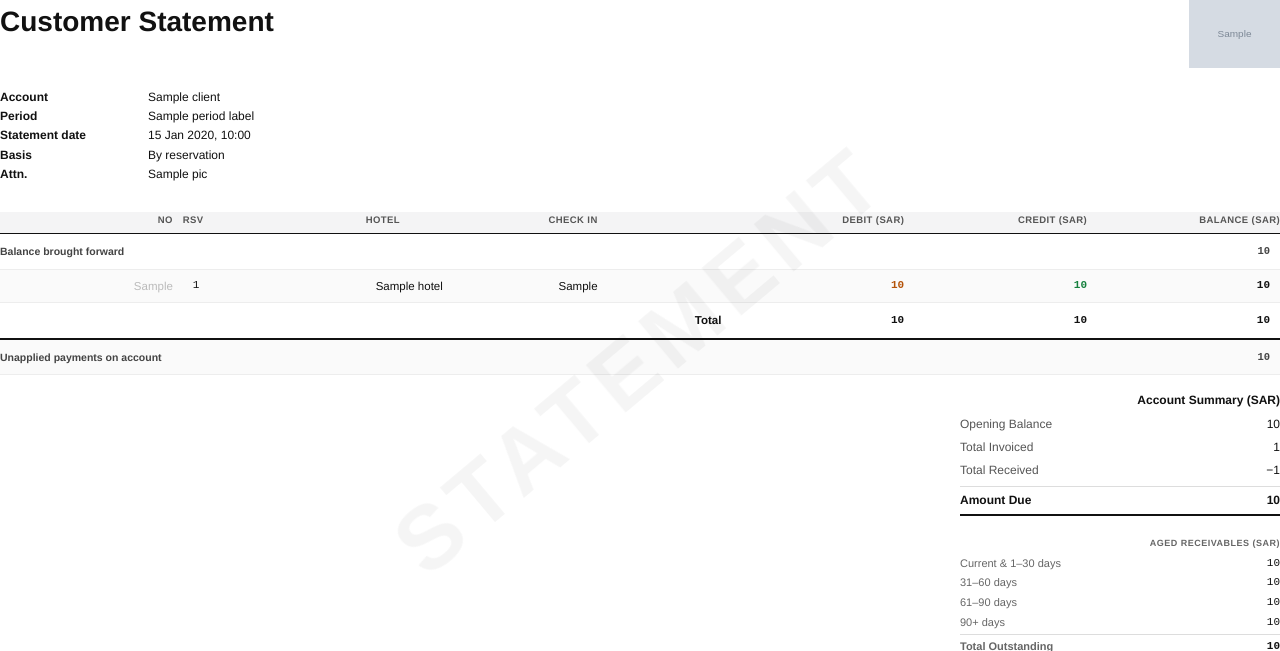
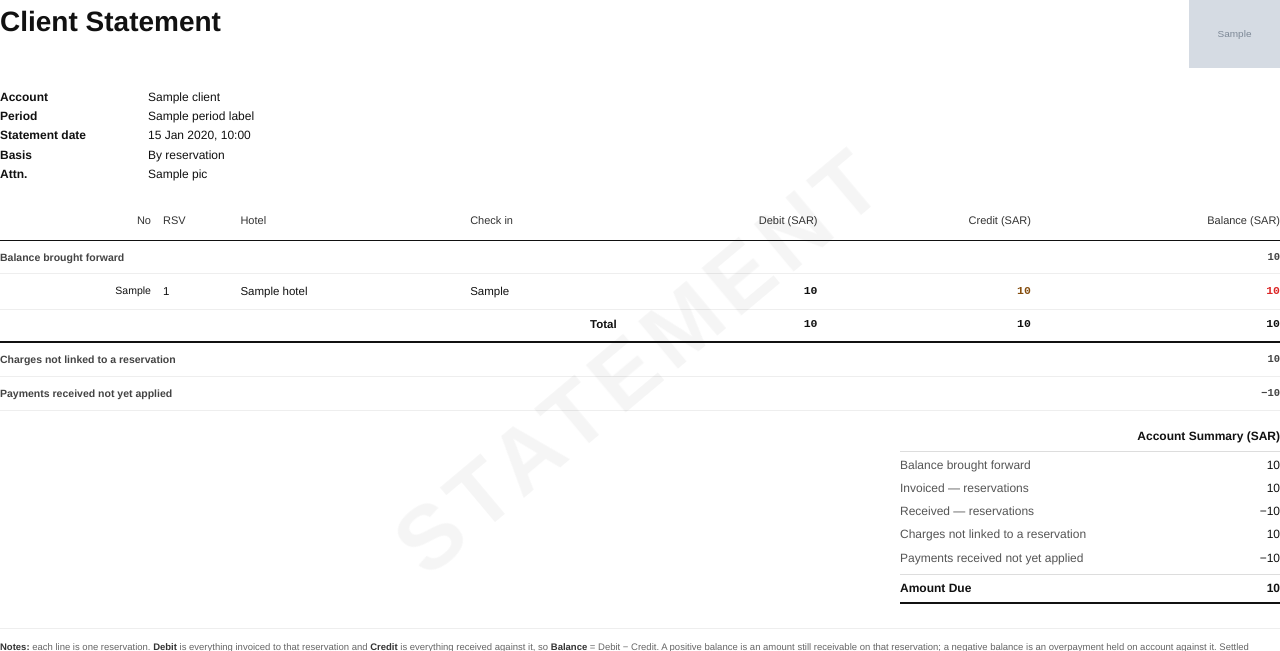
Before and after one commit to MoHakim-01121/HMS, a Django app: template hw/templates/hw/client/client_statement_byres_pdf.html in a window 1280 px wide. Shown: the top 651 px of the page. Run offline with Django 5.2, Linux system fonts and the light colour scheme; the template is opened without the code that fills it: most values are stand-ins (such as "Sample title", 1, 10 or a date in 2020); grey boxes marked "Sample" are stand-in pictures.

Commit message:
Fix client statement totals: drop reversed pairs, split unallocated
The per-reservation statement (and its PDFs) counted a reversed charge or
payment together with its reversal entry, so "Total Invoiced"/paid grew by
twice the amount on every cancellation. Reversal pairs now stay visible in
the ledger (history is never hidden) but are excluded from the rollup
buckets; their net is zero, so balances are unchanged.

Lines without a reservation are split by direction instead of being summed
silently: unallocated_credits (money in not tied to a reservation) and
unallocated_debits (service items, penalties, adjustments). `unallocated`
remains as their net for existing callers. The statement PDFs render the
two buckets separately.

```diff
--- a/hw/templates/hw/client/client_statement_byres_pdf.html
+++ b/hw/templates/hw/client/client_statement_byres_pdf.html
@@ -43,81 +43,63 @@
     .meta-row .mk { font-weight: 700; color: #111; min-width: 140px; }
     .meta-row .mv { color: #111; }
 
-    table {
-      width: 100%;
-      border-collapse: collapse;
-      table-layout: fixed;
-      font-size: 11.5px;
-    }
-    col.c-no      { width: 4%; }
-    col.c-rsv     { width: 15%; }
-    col.c-hotel   { width: 27%; }
-    col.c-date    { width: 12%; }
-    col.c-amt     { width: 14%; }
-
+    table { width: 100%; border-collapse: collapse; font-size: 11.5px; }
     thead th {
       text-align: left;
-      font-size: 9.5px;
-      font-weight: 700;
-      text-transform: uppercase;
-      letter-spacing: .4px;
-      color: #555;
-      padding: 0 10px 6px 0;
-      background: #f4f4f5;
-      border-bottom: 1.5px solid #111;
+      font-size: 11px;
+      font-weight: 400;
+      color: #333;
+      padding: 0 0 10px;
+      border-bottom: 1px solid #111;
       white-space: nowrap;
-      vertical-align: bottom;
     }
     thead th.r { text-align: right; }
-    thead th.c { text-align: center; }
-    thead th:last-child { padding-right: 0; }
-
-    tbody td {
-      padding: 7px 10px 7px 0;
-      vertical-align: middle;
-      color: #111;
-      border-bottom: 1px solid #ededed;
-    }
+    tbody td { padding: 8px 0; vertical-align: top; color: #111; border-bottom: 1px solid #eee; }
     tbody td.r { text-align: right; }
     tbody td.c { text-align: center; }
-    tbody td + td { padding-left: 10px; }
-    tbody tr:nth-child(even) td { background: #fafafa; }
-
-    .mono { font-family: 'Courier New', monospace; font-size: 11px; }
+    /* 11.5px = sama dengan `table`, bukan 11px. Courier New punya x-height
+       lebih kecil dari Helvetica, jadi 11px di sini terlihat lebih pucat
+       dibanding teks lain walau warnanya sama. */
+    .mono { font-family: 'Courier New', monospace; font-size: 11.5px; }
     .nowrap { white-space: nowrap; }
-    .muted { color: #bbb; }
+    /* #767676 = abu pertama yang tetap lolos WCAG AA (4.54:1) di atas putih.
+       #bbb hanya 1.92:1 — angka nol jadi nyaris tak terlihat. */
+    .muted { color: #767676; }
     .sub { font-size: 10px; color: #888; }
-    .idx { color: #9ca3af; font-size: 10.5px; }
+    .idx { font-size: 10.5px; padding-right: 12px; }
 
     .amt { color: #111; }
-    .amt-debit  { color: #b45309; font-weight: 700; }
-    .amt-credit { color: #15803d; font-weight: 700; }
-    .bal-pos { font-weight: 700; }
+    /* Debit = tagihan (hitam, netral), Credit = uang masuk. Kuningnya gelap
+       (#854d0e) karena kuning murni di atas putih tidak terbaca. */
+    .amt-debit  { color: #111; font-weight: 700; }
+    .amt-credit { color: #854d0e; font-weight: 700; }
+    /* Saldo: merah = masih naleh, hijau = lunas ATAU kelebihan bayar. */
+    .bal-pos { color: #dc2626; font-weight: 700; }
     .bal-zero { color: #15803d; font-weight: 700; }
-    .bal-neg { color: #dc2626; font-weight: 700; }
+    .bal-neg { color: #15803d; font-weight: 700; }
 
     tbody tr { break-inside: avoid; page-break-inside: avoid; }
     tr.line-row td {
       font-weight: 700;
       font-size: 10.5px;
       color: #444;
-      background: #fff;
-      padding-top: 9px;
-      padding-bottom: 9px;
     }
-    tr.line-row td.lbl { text-align: right; }
-    tr.line-row td.val { color: #111; font-size: 11.5px; }
     tr.total-row td {
-      border-top: 1.5px solid #111;
+      border-top: 1px solid #111;
       border-bottom: 2px solid #111;
-      background: #fff;
       font-weight: 700;
-      padding-top: 8px;
-      padding-bottom: 8px;
+      padding-top: 5px;
     }
-    tr.total-row td.lbl { text-align: right; }
-    tr.settled td { color: #777; }
-    tr.settled td .sub { color: #999; }
+    /* Baris lunas ditandai dengan isian abu muda, bukan dengan=redupkan
+       teksnya: meredupkan ke #777 hanya menyisakan kontras 4.48:1 pada
+       11.5px (bawah ambang WCAG AA 4.5:1) dan jadi tak terbaca saat
+       photocopy. Dengan isian, semua angka tetap hitam penuh (18.9:1) dan
+       barisnya tetap ordered saat dibaca. */
+    tr.settled td { background: #f7f7f8; }
+    /* Nomor reservasi bukan angka keuangan: pakai font & ukuran yang sama
+       dengan kolom Hotel (bukan Courier New, yang x-height-nya 0.508 em vs
+       0.573 em sehingga selalu terlihat lebih pucat). */
+    .rsv { white-space: nowrap; }
 
 
     .summary {
@@ -138,12 +120,14 @@
       gap: 0;
       padding: 2px 0;
       font-size: 12px;
-      width: 320px;
+      width: 380px;
     }
-    .sum-row:first-of-type { border-top: 1px solid #ddd; padding-top: 3px; margin-top: 2px; }
+    /* Garis tepat di atas baris mutasi pertama, bukan di atas "Balance brought
+       forward" — supaya saldo awal dan perubahan saldo terbaca dua bagian. */
+    .sum-row:nth-of-type(2) { border-top: 1px solid #ddd; padding-top: 4px; margin-top: 3px; }
     .sum-row .lbl { flex: 1; color: #555; text-align: left; }
-    .sum-row .lbl .sub { font-size: 10px; color: #999; font-weight: 400; }
-    .sum-row .val { width: 120px; text-align: right; color: #111; white-space: nowrap; }
+    .sum-row .lbl .sub { font-size: 10px; color: #767676; font-weight: 400; }
+    .sum-row .val { width: 130px; text-align: right; color: #111; white-space: nowrap; }
     .sum-row.main {
       border-top: 1px solid #ddd;
       border-bottom: 2px solid #111;
@@ -153,24 +137,10 @@
     }
     .sum-row.main .lbl,
     .sum-row.main .val { font-weight: 700; color: #111; }
+    /* Sama dengan tabel: merah = masih naleh, hijau = lunas / kelebihan. */
     .v-due  { color: #dc2626; }
     .v-cred { color: #15803d; }
-    .v-zero { color: #111; }
-
-    .aging {
-      margin-top: 20px;
-      display: flex;
-      flex-direction: column;
-      align-items: flex-end;
-    }
-    .aging-title {
-      font-size: 9px; text-transform: uppercase; letter-spacing: .5px;
-      color: #666; font-weight: 700; margin-bottom: 3px; align-self: flex-end;
-    }
-    .aging-row { display: flex; width: 320px; font-size: 11px; padding: 1px 0; }
-    .aging-row .lbl { flex: 1; color: #666; }
-    .aging-row .val { width: 110px; text-align: right; font-family: 'Courier New', monospace; }
-    .aging-row.tot { border-top: 1px solid #ddd; margin-top: 2px; padding-top: 3px; font-weight: 700; color: #111; }
+    .v-zero { color: #15803d; }
 
     .note {
       margin-top: 24px;
@@ -181,24 +151,6 @@
       padding-top: 10px;
     }
     .note b { color: #333; }
-
-    .contact {
-      margin-top: 24px;
-      font-size: 9.5px;
-      color: #444;
-      line-height: 1.7;
-      border-top: 1px solid #ddd;
-      padding-top: 10px;
-    }
-    .contact .ck {
-      font-size: 9px;
-      text-transform: uppercase;
-      letter-spacing: .5px;
-      color: #666;
-      font-weight: 700;
-      margin-bottom: 2px;
-    }
-    .contact b { color: #333; }
 
     .watermark {
       position: fixed;
@@ -217,7 +169,7 @@
 <div class="watermark">STATEMENT</div>
 
 <div class="top">
-  <div class="doc-title">Customer Statement</div>
+  <div class="doc-title">Client Statement</div>
   <img src="{{ logo_url }}" class="logo">
 </div>
 
@@ -232,7 +184,7 @@
 <table>
   <thead>
     <tr>
-      <th class="r">No</th>
+      <th class="r" style="padding-right:12px;">No</th>
       <th>RSV</th>
       <th>Hotel</th>
       <th class="nowrap">Check in</th>
@@ -250,12 +202,12 @@
     {% endif %}
     {% for row in reservations %}
     <tr class="{% if row.settled %}settled{% endif %}">
-      <td class="r muted">{{ row.no }}</td>
-      <td class="mono nowrap">{{ row.reservation_number|default:"—" }}</td>
+      <td class="r idx">{{ row.no }}</td>
+      <td class="rsv">{{ row.reservation_number|default:"—" }}</td>
       <td>{% if row.hotel %}{{ row.hotel }}{% else %}<span class="muted">—</span>{% endif %}</td>
       <td class="nowrap">{{ row.check_in }}</td>
-      <td class="r mono">{% if row.debit %}<span class="amt-debit">{{ row.debit|floatformat:0|intcomma }}</span>{% else %}<span class="muted">—</span>{% endif %}</td>
-      <td class="r mono">{% if row.credit %}<span class="amt-credit">{{ row.credit|floatformat:0|intcomma }}</span>{% else %}<span class="muted">—</span>{% endif %}</td>
+      <td class="r mono">{% if row.debit %}<span class="amt-debit">{{ row.debit|floatformat:0|intcomma }}</span>{% else %}<span class="muted">0</span>{% endif %}</td>
+      <td class="r mono">{% if row.credit %}<span class="amt-credit">{{ row.credit|floatformat:0|intcomma }}</span>{% else %}<span class="muted">0</span>{% endif %}</td>
       <td class="r mono">
         {% if row.balance > 0 %}
           <span class="bal-pos">{{ row.balance|floatformat:0|intcomma }}</span>
@@ -267,7 +219,7 @@
       </td>
     </tr>
     {% empty %}
-    <tr><td colspan="7" style="text-align:center;color:#999;padding:24px;">No reservations in this period</td></tr>
+    <tr><td colspan="7" style="text-align:center;color:#767676;padding:24px;">No reservations in this period</td></tr>
     {% endfor %}
     {% if reservations %}
     <tr class="total-row">
@@ -277,10 +229,16 @@
       <td class="r mono">{{ subtotal_balance|floatformat:0|intcomma }}</td>
     </tr>
     {% endif %}
-    {% if unallocated %}
+    {% if unallocated_debits %}
     <tr class="line-row">
-      <td colspan="6">Unapplied payments on account</td>
-      <td class="r mono">{{ unallocated|floatformat:0|intcomma }}</td>
+      <td colspan="6">Charges not linked to a reservation</td>
+      <td class="r mono">{{ unallocated_debits|floatformat:0|intcomma }}</td>
+    </tr>
+    {% endif %}
+    {% if unallocated_credits %}
+    <tr class="line-row">
+      <td colspan="6">Payments received not yet applied</td>
+      <td class="r mono">−{{ unallocated_credits|floatformat:0|intcomma }}</td>
     </tr>
     {% endif %}
   </tbody>
@@ -289,16 +247,24 @@
 <div class="summary">
   <div class="summary-title">Account Summary (SAR)</div>
   <div class="sum-row">
-    <span class="lbl">Opening Balance</span>
+    <span class="lbl">Balance brought forward</span>
     <span class="val">{{ opening_balance|floatformat:0|intcomma }}</span>
   </div>
   <div class="sum-row">
-    <span class="lbl">Total Invoiced</span>
-    <span class="val">{{ total_debit|floatformat:0|intcomma }}</span>
+    <span class="lbl">Invoiced — reservations</span>
+    <span class="val">{{ subtotal_debit|floatformat:0|intcomma }}</span>
   </div>
   <div class="sum-row">
-    <span class="lbl">Total Received</span>
-    <span class="val">−{{ total_credit|floatformat:0|intcomma }}</span>
+    <span class="lbl">Received — reservations</span>
+    <span class="val">−{{ subtotal_credit|floatformat:0|intcomma }}</span>
+  </div>
+  <div class="sum-row">
+    <span class="lbl">Charges not linked to a reservation</span>
+    <span class="val">{% if unallocated_debits %}{{ unallocated_debits|floatformat:0|intcomma }}{% else %}—{% endif %}</span>
+  </div>
+  <div class="sum-row">
+    <span class="lbl">Payments received not yet applied</span>
+    <span class="val">{% if unallocated_credits %}−{{ unallocated_credits|floatformat:0|intcomma }}{% else %}—{% endif %}</span>
   </div>
   <div class="sum-row main">
     <span class="lbl">Amount Due</span>
@@ -306,32 +272,17 @@
   </div>
 </div>
 
-{% if aging_total %}
-<div class="aging">
-  <div class="aging-title">Aged Receivables (SAR)</div>
-  <div class="aging-row"><span class="lbl">Current &amp; 1–30 days</span><span class="val">{{ aging.0_30|floatformat:0|intcomma }}</span></div>
-  <div class="aging-row"><span class="lbl">31–60 days</span><span class="val">{{ aging.31_60|floatformat:0|intcomma }}</span></div>
-  <div class="aging-row"><span class="lbl">61–90 days</span><span class="val">{{ aging.61_90|floatformat:0|intcomma }}</span></div>
-  <div class="aging-row"><span class="lbl">90+ days</span><span class="val">{{ aging.90_plus|floatformat:0|intcomma }}</span></div>
-  <div class="aging-row tot"><span class="lbl">Total Outstanding</span><span class="val">{{ aging_total|floatformat:0|intcomma }}</span></div>
-</div>
-{% endif %}
-
 <div class="note">
   <b>Notes:</b> each line is one reservation. <b>Debit</b> is everything invoiced to that reservation
   and <b>Credit</b> is everything received against it, so <b>Balance</b> = Debit − Credit. A positive
   balance is an amount still receivable on that reservation; a negative balance is an overpayment held
-  on account against it. Settled reservations remain listed (shown in grey). "Unapplied payments on
-  account" are amounts received but not yet applied to a specific reservation. This statement is
-  rendered as at the statement date shown above; entries posted subsequently are not reflected in
-  these figures.
-</div>
-
-<div class="contact">
-  <div class="ck">Payment Instructions</div>
-  Konoz United Surabaya — Jl. Ikan Mungsing VII No.51, Perak Bar., Kec. Krembangan, Surabaya 60177
-  <br><b>Remittances &amp; enquiries:</b> konozsurabaya@gmail.com
-  {% if client.pic %}<br><b>Attn.:</b> {{ client.pic }}{% endif %}
+  on account against it. Settled reservations remain listed (shown in grey). Two lines below the
+  reservation table carry items that are not tied to any single reservation and therefore sit outside
+  the per-reservation rows: <b>Payments received not yet applied</b> is money held on your account that
+  we have not yet matched to a reservation, and <b>Charges not linked to a reservation</b> is invoiced
+  to you on items such as service fees or cancellation penalties that carry no reservation number.
+  This statement is rendered as at the statement date shown above; entries posted subsequently are not
+  reflected in these figures.
 </div>
 
 </body>
```
Also changed, not shown: hw/finance/queries.py (+34 -4 lines), hw/templates/hw/client/client_open_items_pdf.html (+5 -27 lines), hw/templates/hw/client/client_statement_pdf.html (+14 -32 lines), hw/tests/test_queries.py (+86 -1 lines), hw/views/client_views.py (+3 -6 lines).
